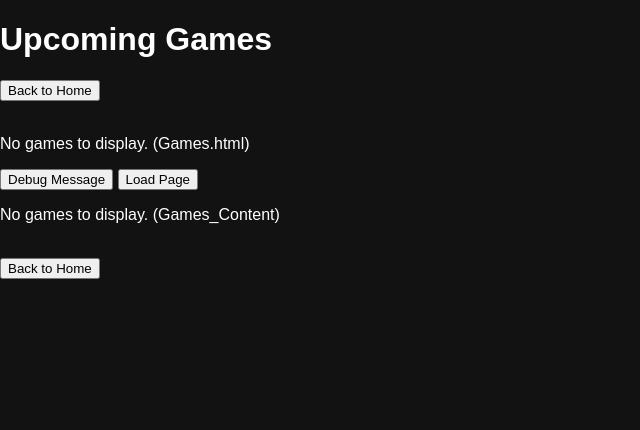
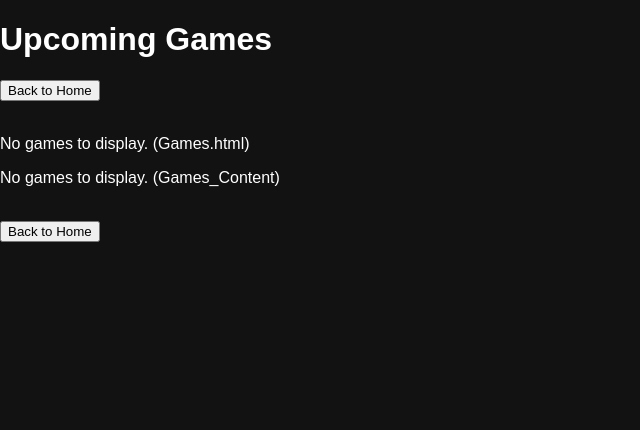
Before and after one commit to GeorgeCorbin/vcl-website, a Flask app: template templates/games.html in a window 1280 px wide. Shown: the top 430 px of the page, without its empty margins (0-640 px from the left). Run offline with Flask 3, Linux system fonts and the light colour scheme; the template is opened without the code that fills it, so the values that code supplies are empty; parts of the project's set-up code (start-up, migrations or seed data) failed here and were passed over.

Commit message:
Removed some print/debugging statements. Other cleaning up

```diff
--- a/static/js/votingScript.js
+++ b/static/js/votingScript.js
@@ -2,7 +2,6 @@ function vote(gameId, homeId, awayId, theVote) {
     // Replace spaces with underscores to match the HTML IDs
     const newGameId = gameId.replace(/\s+/g, '_');
     const safeGameId = newGameId.replace('&', '\\&');
-
 
     fetch('/vote', {
         method: 'POST',
@@ -29,50 +28,5 @@ function vote(gameId, homeId, awayId, theVote) {
             console.error("Vote failed:", data.message);
         }
     })
-//    .then(data => {
-//        if(data.success) {
-//            // Handle success response
-////            console.info()
-////            reloadPage()
-////            fetchGames()
-////            refreshPage()
-//            updateValue()
-//        } else {
-//            // Handle failure response
-//            console.error("Vote failed:", data.message);
-//        }
-//    })
     .catch(error => console.error('There has been a problem with your fetch operation:', error));
 }
-function fetchGames() {
-    fetch('/games')
-        .then(response => response.text())
-        .then(html => {
-            document.getElementById('gamesContainer').innerHTML = html;
-        })
-        .catch(error => console.error('Error loading the games:', error));
-}
-// TODO: Current Error with refreshPage Method
-function refreshPage() {
-    fetch('/games')
-        .then(response => response.text())
-        .then(newHtml => {
-            console.log("Fetched new HTML: ", newHtml);  // Check the fetched HTML content
-            const newDoc = new DOMParser().parseFromString(newHtml, 'text/html');
-            document.replaceChild(newDoc.body, document.body);
-        })
-        .catch(error => console.error('Error refreshing the page:', error));
-}
-
-function reloadPage() {
-    window.location.reload(true);
-}
-
-function updateValue() {
-    fetch('/games')
-        .then(response => response.json())  // Assuming the server response is JSON
-        .then(data => {
-            document.getElementById('dynamicValue').innerText = data.newValue;
-        })
-        .catch(error => console.error('Error fetching new value:', error));
-}
--- a/templates/games_content.html
+++ b/templates/games_content.html
@@ -1,19 +1,14 @@
-<div class="debug">
-    <script>console.log("Flash message: Games_Content Debug Loaded");</script>
-    <button onclick="console.log('Testing Reach');">
-             Debug Message
-    </button>
-    <button onclick="reloadPage()">Load Page</button>
-</div>
-<script>console.log("Flash message: Games_Content Before Main Loop");</script>
+<!--<div class="debug">-->
+<!--    <script>console.log("Flash message: Games_Content Debug Loaded");</script>-->
+<!--    <button onclick="console.log('Testing Reach');">-->
+<!--             Debug Message-->
+<!--    </button>-->
+<!--    <button onclick="reloadPage()">Load Page</button>-->
+<!--</div>-->
+<!--<script>console.log("Flash message: Games_Content Before Main Loop");</script>-->
 {% if games %}
     {% for game in games %}
-<!--        <script>console.log("Flash message: Games_Content Main Loop Loaded");</script>-->
         <div class="game">
-<!--            <script>console.log("Flash message: Games_Content game Class Loaded");</script>-->
-<!--            <button onclick="refreshPage()">-->
-<!--                 Load Section-->
-<!--            </button>-->
             <div class="timer">Game on {{ game['Date'] }} at {{ game['Time'] }}</div>
             <div class="location">Location: {{ game['Location'] }}</div>
             <div class="score">Score ({{game['away_team_id']}} - {{ game['home_team_id'] }}): {{ game['Score'] }}</div>
@@ -33,7 +28,6 @@
                 </div>
                 <span>{{ game['home_team_id'] }}</span>
                 <div id="homePercent-{{ game['game_id'].replace(' ', '_') }}" class="vote-percent">{{ '%0.1f' | format(game['home_team_percent']) }}%</div>
-                <!-- Debugging line to print the game dictionary -->
                 <input type="radio" name="game{{ loop.index }}vote" style="display:none">
             </div>
         </div>
```
Also changed, not shown: app.py (+3 -28 lines).
